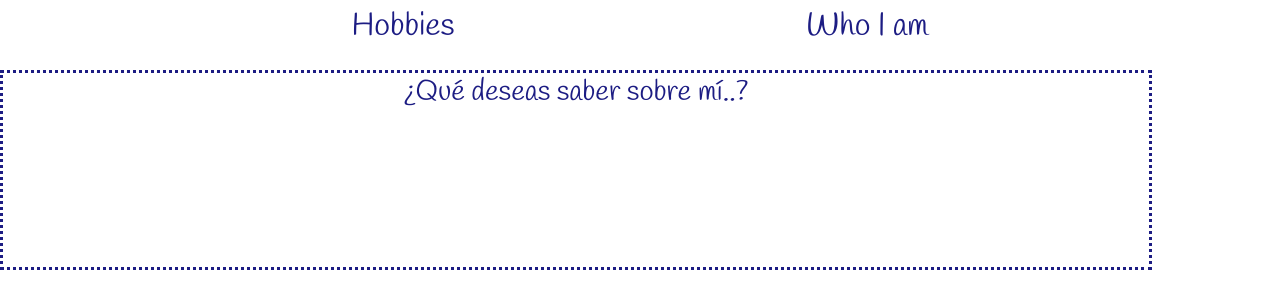
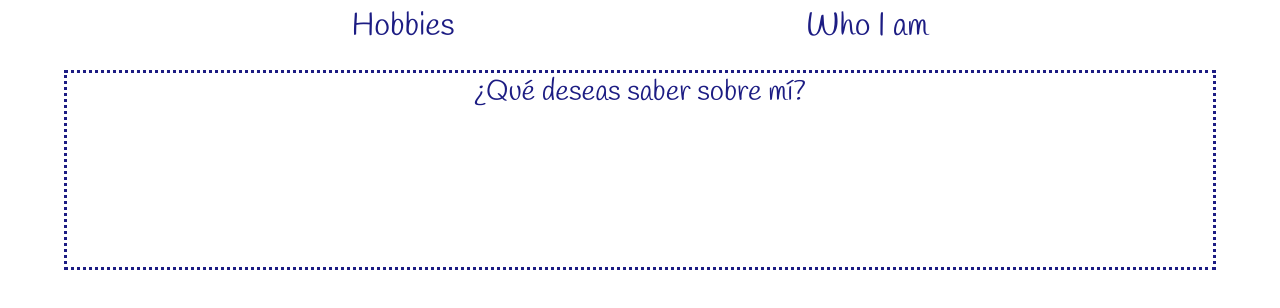
Before and after one commit to rocioRichi/mycv, a React (Create React App) app: page / in a window 1280 px wide. Shown: the part 486-794 px from the top of the page. Built offline with nearby package versions, Linux system fonts and the light colour scheme.

Commit message:
Fix infodisplay position

```diff
--- a/src/core/components.core/infodisplay/infodisplay.css
+++ b/src/core/components.core/infodisplay/infodisplay.css
@@ -1,10 +1,14 @@
 .infodisplay {
   display: flex;
-  width: 100vw;
+  justify-content: space-around;
+}
+
+.infodisplay__box {
+  display: flex;
   height: 25vh;
   justify-content: center;
   width: 90%;
-  align-self: center;
+
   border-style: dotted;
   font-size: 0.9em;
 }
--- a/src/core/components.core/infodisplay/infodisplay.tsx
+++ b/src/core/components.core/infodisplay/infodisplay.tsx
@@ -2,7 +2,9 @@ import "./infodisplay.css";
 export function InfoDisplay() {
   return (
     <>
-      <div className="infodisplay">¿Qué deseas saber sobre mí..?</div>
+      <section className="infodisplay">
+        <div className="infodisplay__box">¿Qué deseas saber sobre mí?</div>
+      </section>
     </>
   );
 }
```
